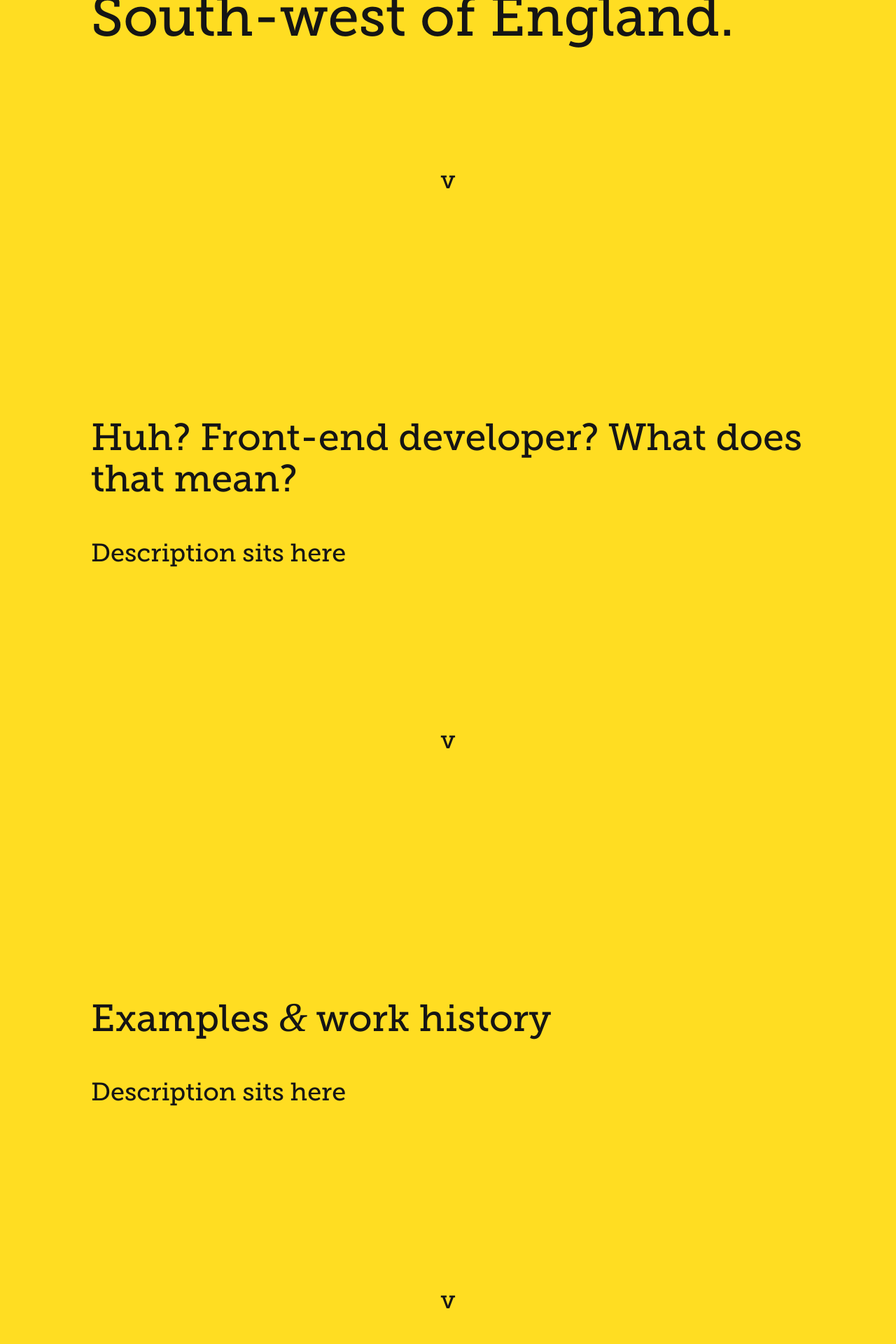
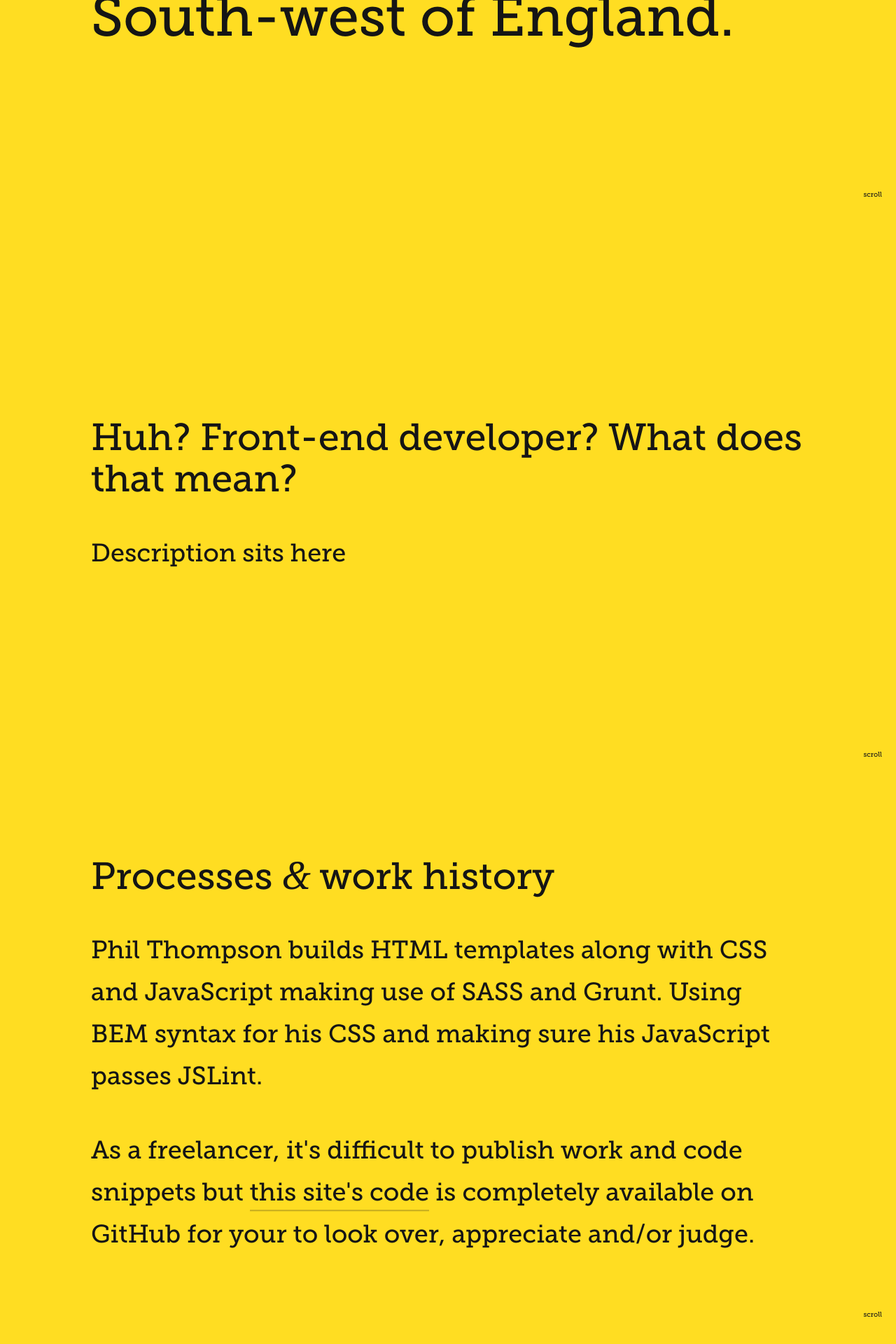
Before and after one commit to imgiseverything/philthompson.co.uk, a PHP site: page / in a window 1280 px wide. Shown: the part 493-2413 px from the top of the page at 70% size. Run offline with PHP 8.4, Linux system fonts and the light colour scheme; some libraries are stand-ins or nearby versions.

Commit message:
Some more copy

```diff
--- a/_sass/_misc-reset.scss
+++ b/_sass/_misc-reset.scss
@@ -72,7 +72,11 @@ body{
 	background: $c-yellow;
 	color: $c-black;
 	margin: 0 auto;
-	width: 93.75%;
+	width: 87.5%;
+
+	@media screen and (min-width: $s+1+px) {
+		width: 93.75%;
+	}
 
 	@media screen and (min-width: $l+px) {
 		width: 100%;
--- a/_sass/_section.scss
+++ b/_sass/_section.scss
@@ -17,10 +17,10 @@
 
 	&:after{
 		bottom: 20px;
-		content: 'v';
+		content: 'scroll';
+		font-size: 10px;
 		position: absolute;
-		text-align: center;
-		width: 100%;
+		right: 20px;
 	}
 
 	&:last-of-type:after{
--- a/_sass/_type.scss
+++ b/_sass/_type.scss
@@ -44,6 +44,18 @@ li{
 @media screen and (min-width: $m+px) {
 
 	body{
+		font-size: 28px;
+	}
+
+	.h1{
+		font-size: 60px;
+	}
+
+}
+
+@media screen and (min-width: $l+px) {
+
+	body{
 		font-size: 36px;
 	}
 
--- a/css/style.css
+++ b/css/style.css
@@ -295,7 +295,10 @@ body {
   background: #ffdd22;
   color: #151515;
   margin: 0 auto;
-  width: 93.75%; }
+  width: 87.5%; }
+  @media screen and (min-width: 321px) {
+    body {
+      width: 93.75%; } }
   @media screen and (min-width: 1024px) {
     body {
       width: 100%; } }
@@ -372,6 +375,12 @@ li {
   margin-top: 0; }
 
 @media screen and (min-width: 768px) {
+  body {
+    font-size: 28px; }
+
+  .h1 {
+    font-size: 60px; } }
+@media screen and (min-width: 1024px) {
   body {
     font-size: 36px; }
 
@@ -571,10 +580,10 @@ a.icon:after {
         transform: translateY(-50%); } }
   .section:after {
     bottom: 20px;
-    content: 'v';
+    content: 'scroll';
+    font-size: 10px;
     position: absolute;
-    text-align: center;
-    width: 100%; }
+    right: 20px; }
   .section:last-of-type:after {
     content: none; }
 
--- a/index.php
+++ b/index.php
@@ -27,8 +27,9 @@
 	</div>
 	<div class="group section">
 		<div class="inner">
-			<h2 class="h h2">Examples <span class="amp">&amp;</span> work history</h2>
-			<p>Description sits here</p>
+			<h2 class="h h2">Processes <span class="amp">&amp;</span> work history</h2>
+			<p>Phil Thompson builds HTML templates along with CSS and JavaScript making use of SASS and Grunt. Using BEM syntax for his CSS and making sure his JavaScript passes JSLint.</p>
+			<p>As a freelancer, it's difficult to publish work and code snippets but <a href="http://github.com/imgiseverything/philthompson.co.uk">this site's code</a> is completely available on GitHub for your to look over, appreciate and/or judge.</p>
 		</div>
 	</div>
 	<div class="group section">
```
Also changed, not shown: .grunt/Gruntfile.js, css/style.min.css.
